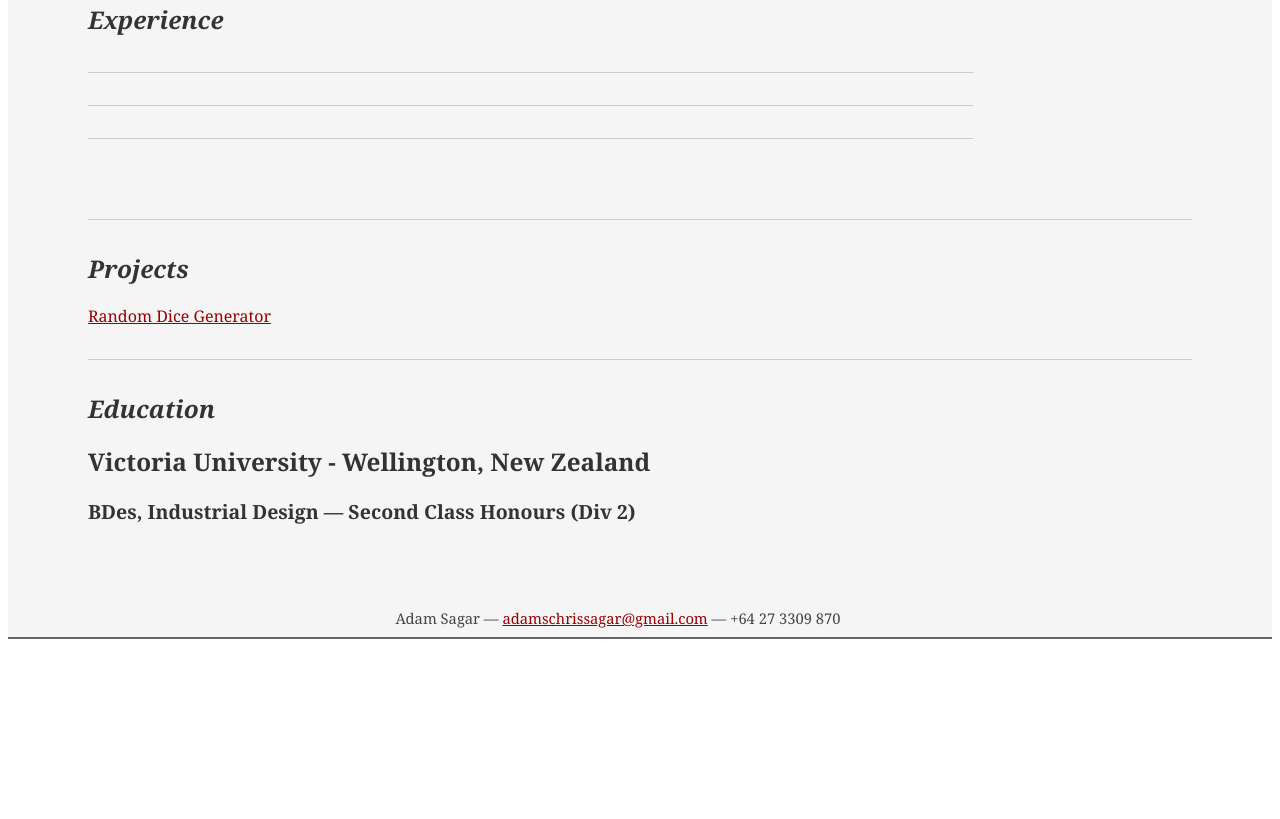
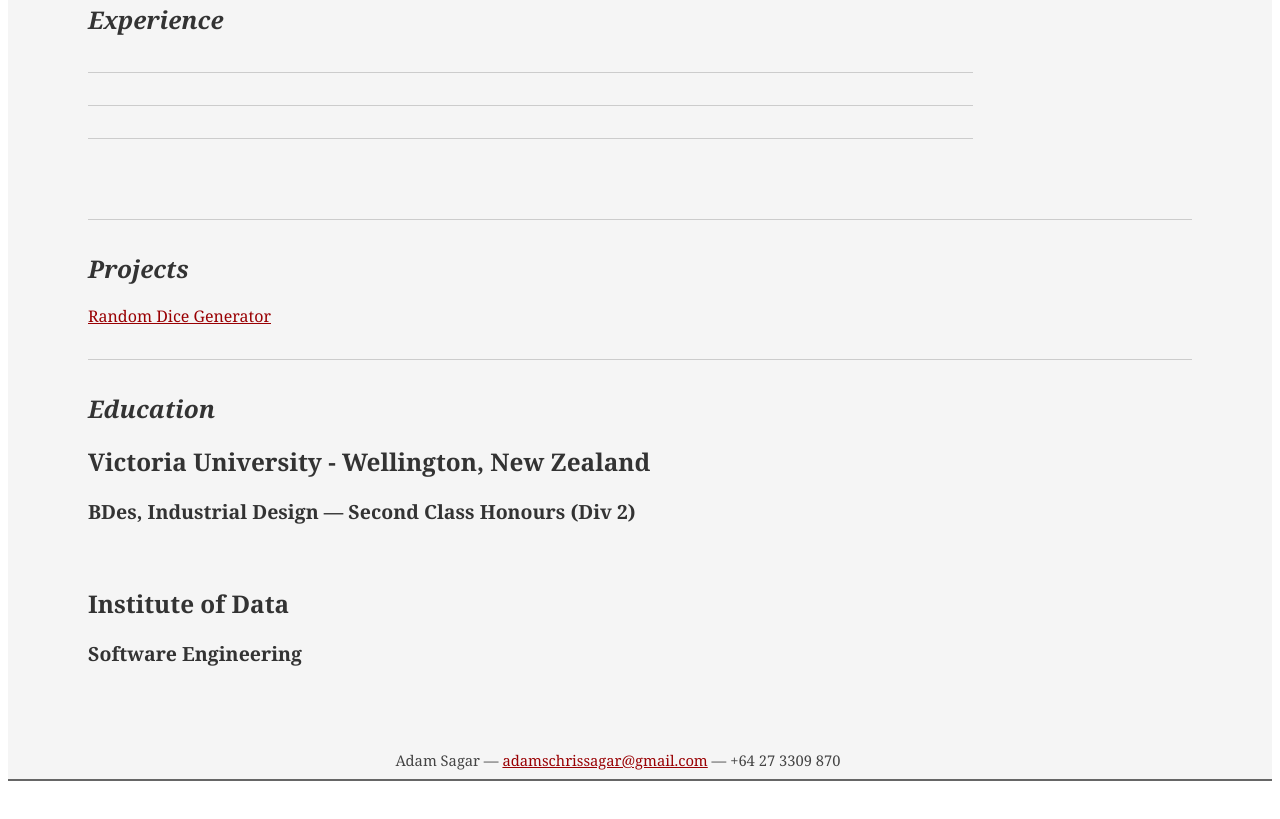
Before and after one commit to adam-sagar/adam-sagar.github.io, a plain HTML site: page index.html in a window 1280 px wide. Shown: the part 856-1675 px from the top of the page. Before the commit the page ends 1575 px from the top, so only its background shows below. Drawn offline with Linux system fonts and the light colour scheme; a small style sheet from the web is missing.

Commit message:
Updated education

```diff
--- a/index.html
+++ b/index.html
@@ -167,6 +167,9 @@
 						<div class="yui-u">
 							<h2>Victoria University - Wellington, New Zealand</h2>
 							<h3>BDes, Industrial Design &mdash; <strong>Second Class Honours (Div 2)</strong> </h3>
+							<br>
+							<h2>Institute of Data</h2>
+							<h3>Software Engineering</h3>
 						</div>
 					</section><!--// .yui-gf -->
 
```
